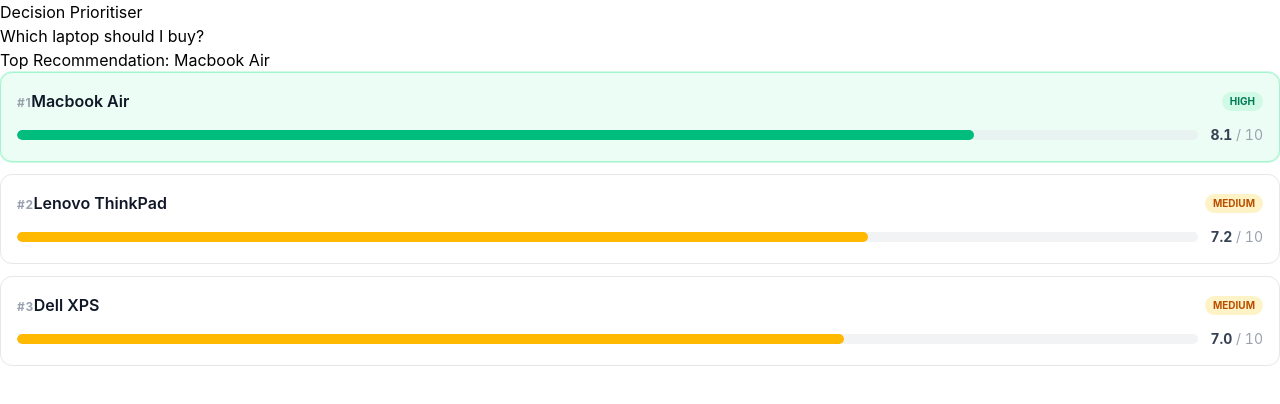
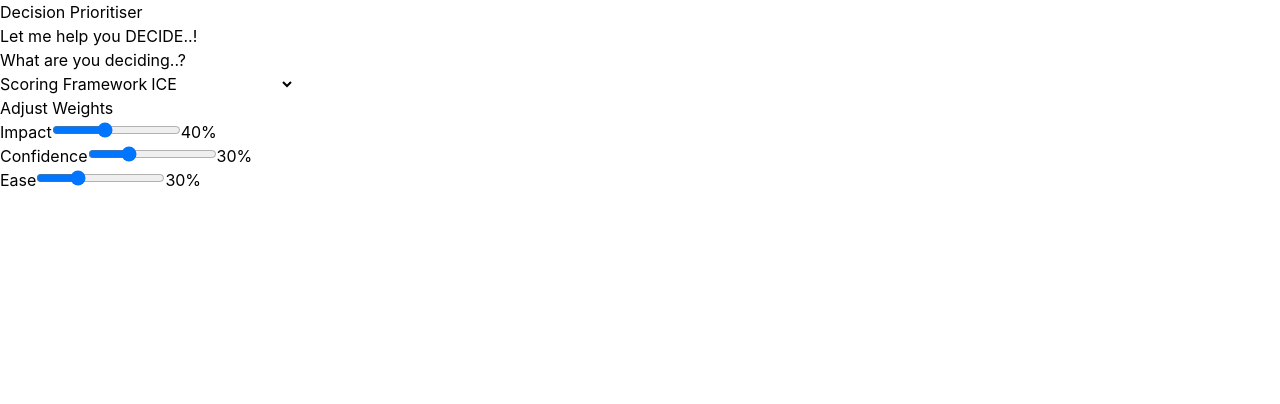
Before and after one commit to thepbhumirajbhar/decision-prioritiser, a React (Vite) app: page / in a window 1280 px wide. Shown: the top 404 px of the page. Built offline with nearby package versions, Linux system fonts and the light colour scheme.

Commit message:
feat: integrate InputForm and set as default view

```diff
--- a/src/App.tsx
+++ b/src/App.tsx
@@ -2,15 +2,17 @@
 import { calculateResults } from "./data/scoring"
 import { useState } from "react"
 import ResultsView from "./components/ResultsView"
+import InputForm from "./components/InputForm"
 
 
 function App() {
 
-  const [appState] = useState("results")
+  const [appState, setAppState] = useState("input")
 
   return (
     <div>
       <h1>Decision Prioritiser</h1>
+      {appState === "input" && <InputForm />}
       {appState === "results" && <ResultsView result={calculateResults(Dummy_Decision)} />}
     </div>
   )
```
